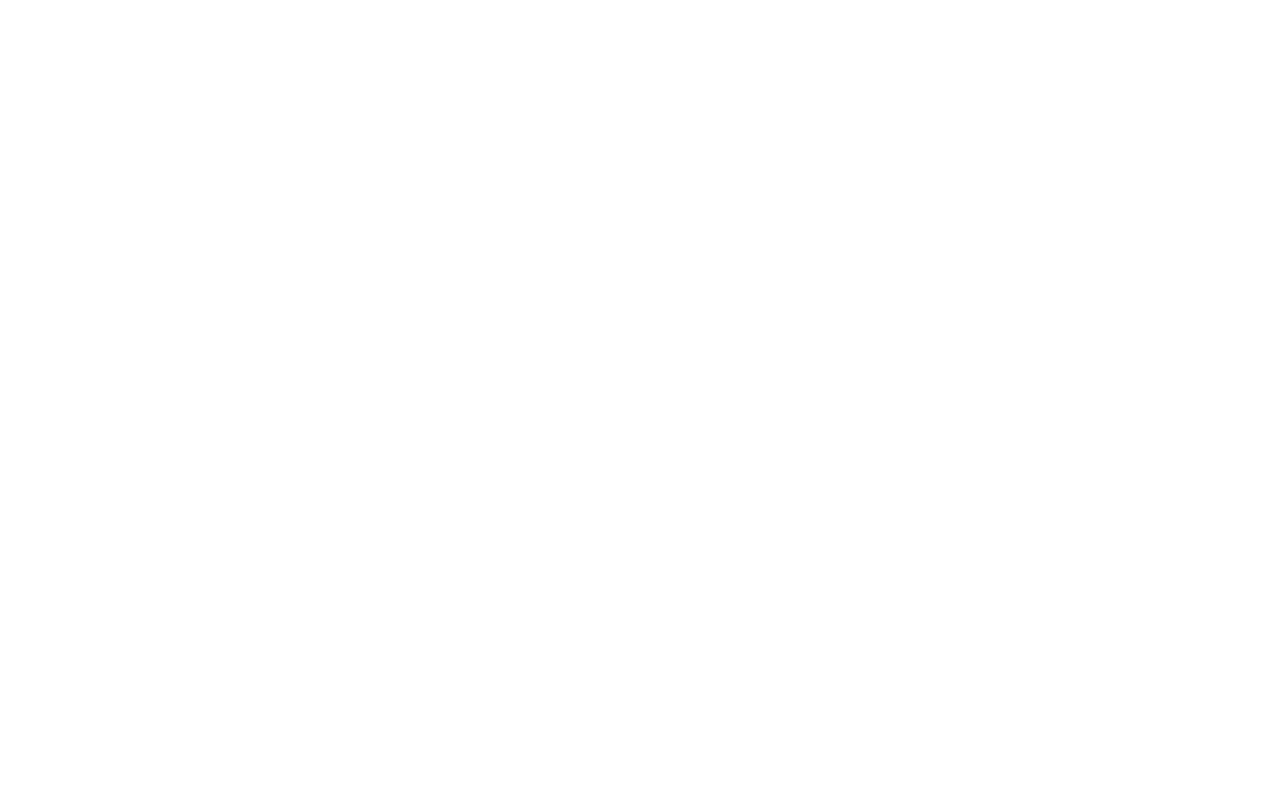
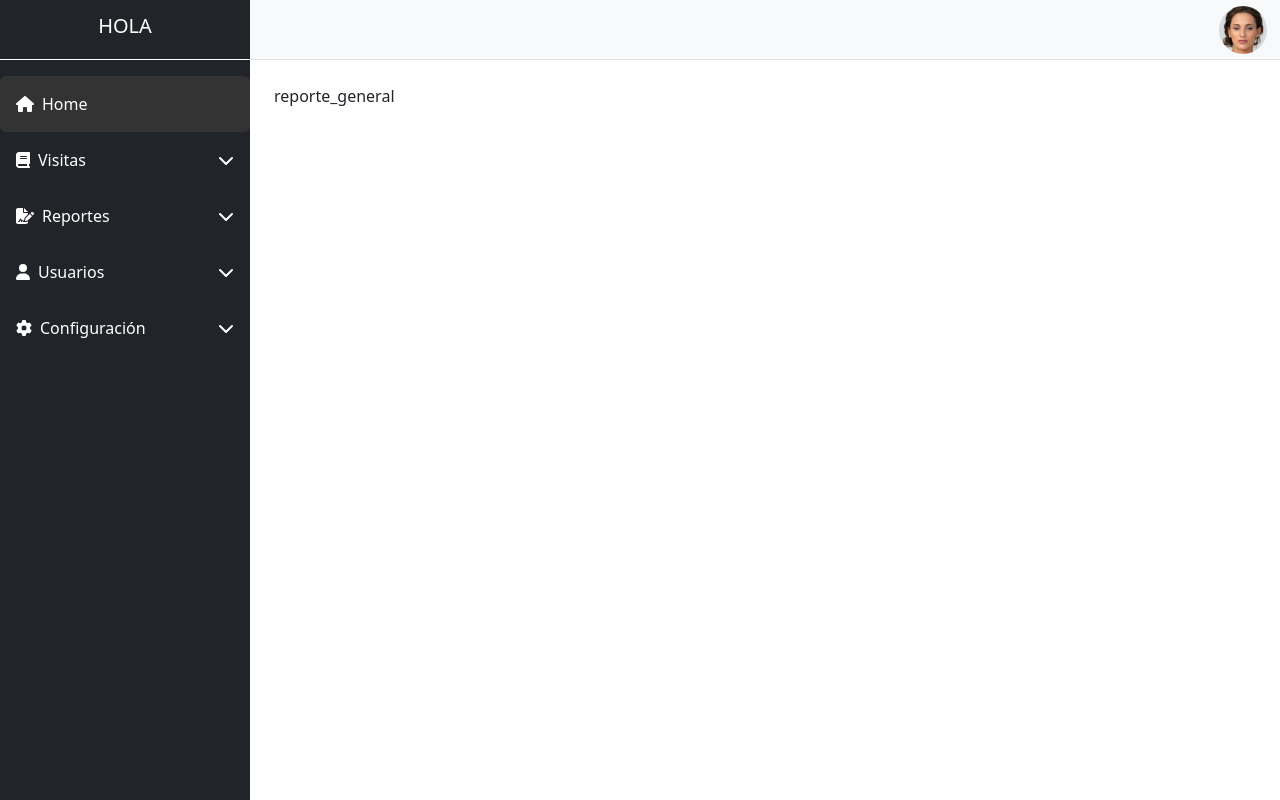
Before and after one commit to PalomaRmMz/bitacora, a React (Create React App) app: page /reportes/reporte_general in a window 1280 px wide. Before the commit this address had no page. Built offline with nearby package versions, Linux system fonts and the light colour scheme.

Commit message:
rutas generales agregadas

```diff
--- /dev/null
+++ b/src/dashboard/reportes/reporte_general.js
@@ -0,0 +1,5 @@
+import React from "react";
+
+export default function ReporteGeneral() {
+  return <div>reporte_general</div>;
+}
--- /dev/null
+++ b/src/dashboard/visitas/add_visitas.js
@@ -0,0 +1,5 @@
+import React from "react";
+
+export default function AddVisitas() {
+  return <div>add_visitas</div>;
+}
--- /dev/null
+++ b/src/dashboard/visitas/admin_visitas.js
@@ -0,0 +1,5 @@
+import React from "react";
+
+export default function AdminVisitas() {
+  return <div>admin_visitas</div>;
+}
--- /dev/null
+++ b/src/dashboard/visitas/edit_visitas.js
@@ -0,0 +1,5 @@
+import React from "react";
+
+export default function EditVisitas() {
+  return <div>edit.visitas</div>;
+}
--- a/src/layout/layout.css
+++ b/src/layout/layout.css
@@ -1,6 +1,6 @@
-#sidebar .nav-link:hover {
-    background-color: #333;
-    transition: background-color 0.3s ease;
+:root {
+    --dark-color: #333;
+    --hover-color: #444;
 }
 
 .topBar {
@@ -8,6 +8,31 @@
     width: 100%;
     transition: all 0.3s ease-in-out;
 }
+
+#sidebar .nav-link:hover {
+    background-color: var(--dark-color);
+    transition: background-color 0.3s ease;
+}
+
+#sidebar .nav-link.active {
+    background-color: var(--dark-color) !important;
+    color: white;
+}
+
+#sidebar .nav-item {
+    list-style: none;
+}
+
+#sidebar .nav-item .nav-link {
+    cursor: pointer;
+    color: white;
+    transition: background-color 0.3s ease;
+}
+
+#sidebar .nav-item .nav-link:hover {
+    background-color: var(--hover-color);
+}
+
 
 @media (min-width: 992px) {
     .topBar {
--- a/src/layout/sidebar.js
+++ b/src/layout/sidebar.js
@@ -3,27 +3,75 @@ import { Link } from "react-router-dom";
 import { FontAwesomeIcon } from "@fortawesome/react-fontawesome";
 import {
   faHome,
-  faInfoCircle,
-  faPhone,
+  faChevronDown,
+  faChevronUp,
+  faCog,
+  faUser,
+  faBook,
+  faFileSignature,
 } from "@fortawesome/free-solid-svg-icons";
+import PropTypes from "prop-types";
 
 const Sidebar = () => {
   const [activeRoute, setActiveRoute] = useState("/home");
+  const [isOpen, setIsOpen] = useState(null);
 
   const routes = [
     { path: "/home", label: "Home", icon: faHome },
-    { path: "/about", label: "About", icon: faInfoCircle },
-    { path: "/contact", label: "Contact", icon: faPhone },
+    {
+      path: "/visitas",
+      label: "Visitas",
+      icon: faBook,
+      hasSubMenu: true,
+      subRoutes: [
+        { path: "/visitas/admin_visitas", label: "Administrar" },
+        { path: "/visitas/add_visitas", label: "Agregar" },
+        { path: "/visitas/edit_visitas", label: "Editar" },
+      ],
+    },
+    {
+      path: "/reportes",
+      label: "Reportes",
+      icon: faFileSignature,
+      hasSubMenu: true,
+      subRoutes: [
+        { path: "/reportes/reporte_general", label: "Reporte General" },
+      ],
+    },
+    {
+      path: "/admin",
+      label: "Usuarios",
+      icon: faUser,
+      hasSubMenu: true,
+      subRoutes: [
+        { path: "/admin/admin_user", label: "Administrar" },
+        { path: "/admin/add_user", label: "Agregar" },
+        { path: "/admin/edit_user", label: "Editar" },
+      ],
+    },
+    {
+      path: "/settings",
+      label: "Configuración",
+      icon: faCog,
+      hasSubMenu: true,
+      subRoutes: [
+        { path: "/settings/config1", label: "Configuración 1" },
+        { path: "/settings/config2", label: "Configuración 2" },
+      ],
+    },
   ];
 
   const handleClick = (path) => {
     setActiveRoute(path);
   };
 
-  const renderLinks = (isOffcanvas) => (
-    <ul className="nav flex-column">
-      {routes.map((route) => (
+  const toggleSubMenu = (menu) => {
+    setIsOpen((prevState) => (prevState === menu ? null : menu));
+  };
+
+  const renderLink = (route, isOffcanvas) => (
     <li className="nav-item" key={route.path}>
+      {!route.hasSubMenu ? (
         <Link
           className={`pt-3 pb-3 rounded nav-link ${
             isOffcanvas ? "" : "text-white"
@@ -38,8 +86,21 @@ const Sidebar = () => {
           <FontAwesomeIcon icon={route.icon} className="me-2" />
           {route.label}
         </Link>
+      ) : (
+        <SubMenu
+          route={route}
+          isOpen={isOpen}
+          toggleSubMenu={toggleSubMenu}
+          activeRoute={activeRoute}
+          handleClick={handleClick}
+        />
+      )}
     </li>
-      ))}
+  );
+
+  const renderLinks = (isOffcanvas) => (
+    <ul className="nav flex-column">
+      {routes.map((route) => renderLink(route, isOffcanvas))}
     </ul>
   );
 
@@ -87,4 +148,72 @@ const Sidebar = () => {
   );
 };
 
+const SubMenu = ({
+  route,
+  isOpen,
+  toggleSubMenu,
+  activeRoute,
+  handleClick,
+}) => (
+  <>
+    <button
+      className={`nav-link pt-3 pb-3 rounded d-flex align-items-center w-100 ${
+        activeRoute === route.path ? "active" : ""
+      }`}
+      style={{
+        backgroundColor: activeRoute === route.path ? "#333" : "",
+        transition: "background-color 0.3s ease",
+      }}
+      tabIndex={0}
+      onClick={() => toggleSubMenu(route.label.toLowerCase())}
+    >
+      <FontAwesomeIcon icon={route.icon} className="me-2" />
+      {route.label}
+      <FontAwesomeIcon
+        icon={
+          isOpen === route.label.toLowerCase() ? faChevronUp : faChevronDown
+        }
+        className="ms-auto"
+      />
+    </button>
+
+    {/* Submenú expandible */}
+    <div
+      style={{
+        display: isOpen === route.label.toLowerCase() ? "block" : "none",
+        paddingLeft: "20px",
+      }}
+    >
+      <ul className="nav flex-column">
+        {route.subRoutes.map((subRoute) => (
+          <li className="nav-item" key={subRoute.path}>
+            <Link
+              className={`nav-link ${
+                activeRoute === subRoute.path ? "active" : ""
+              }`}
+              to={subRoute.path}
+              onClick={() => handleClick(subRoute.path)}
+            >
+              {subRoute.label}
+            </Link>
+          </li>
+        ))}
+      </ul>
+    </div>
+  </>
+);
+
+SubMenu.propTypes = {
+  route: PropTypes.shape({
+    label: PropTypes.string.isRequired,
+    path: PropTypes.string.isRequired,
+    icon: PropTypes.object.isRequired,
+    subRoutes: PropTypes.array,
+  }).isRequired,
+  isOpen: PropTypes.string,
+  toggleSubMenu: PropTypes.func.isRequired,
+  activeRoute: PropTypes.string.isRequired,
+  handleClick: PropTypes.func.isRequired,
+};
+
 export default Sidebar;
```
Also changed, not shown: src/App.js (+15 -0 lines). Lines whose indentation alone changed are shown as unchanged.
